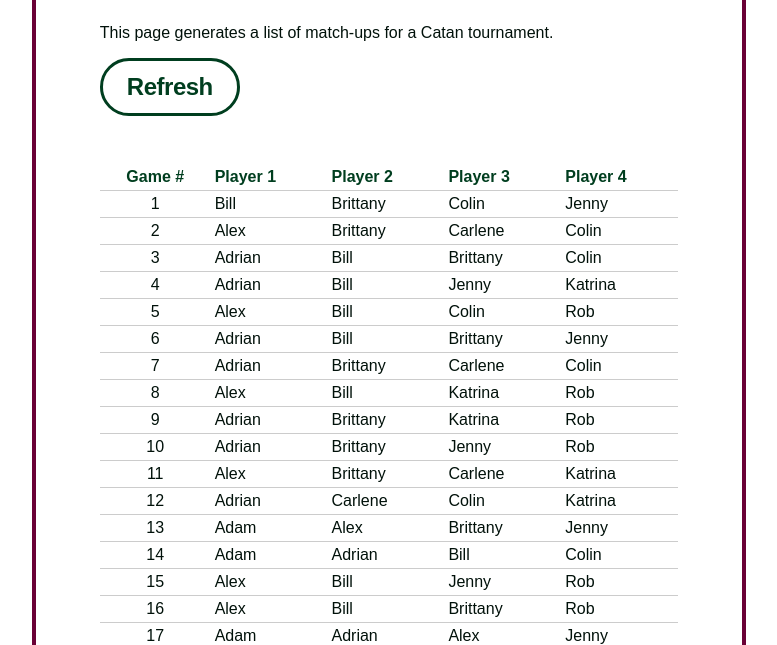
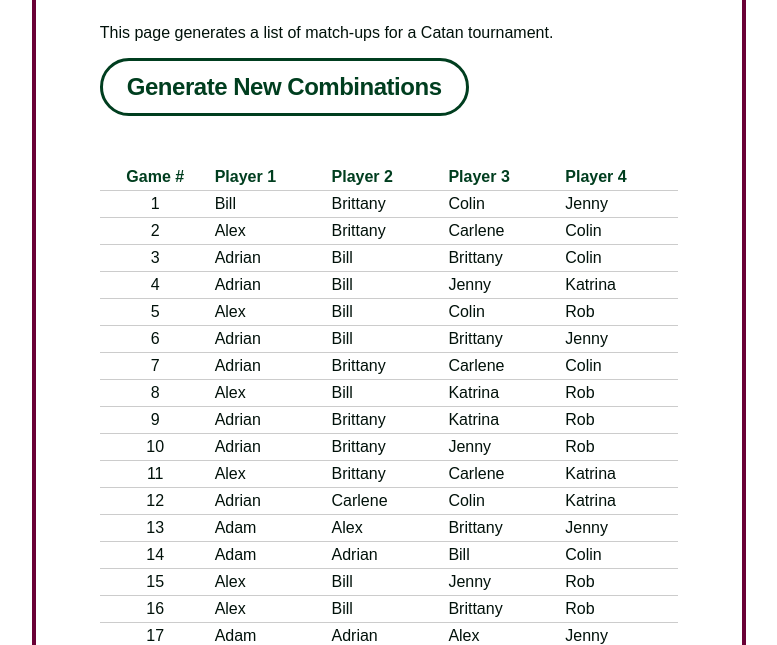
Before and after one commit to adriantrimble/catan-tournament-games, a plain HTML site: page index.html in a window 1280 px wide. Shown: the part 155-800 px from the top of the page, without its empty margins (251-1028 px from the left). Drawn offline with Linux system fonts and the light colour scheme.

Commit message:
type change

```diff
--- a/index.html
+++ b/index.html
@@ -16,7 +16,7 @@
 			This page generates a list of match-ups for a Catan tournament.
 		</p>
 
-		<button id="refresh-matchups">Refresh</button>
+		<button id="refresh-matchups">Generate New Combinations</button>
 
 		<div id="matchups"></div>
 
```
